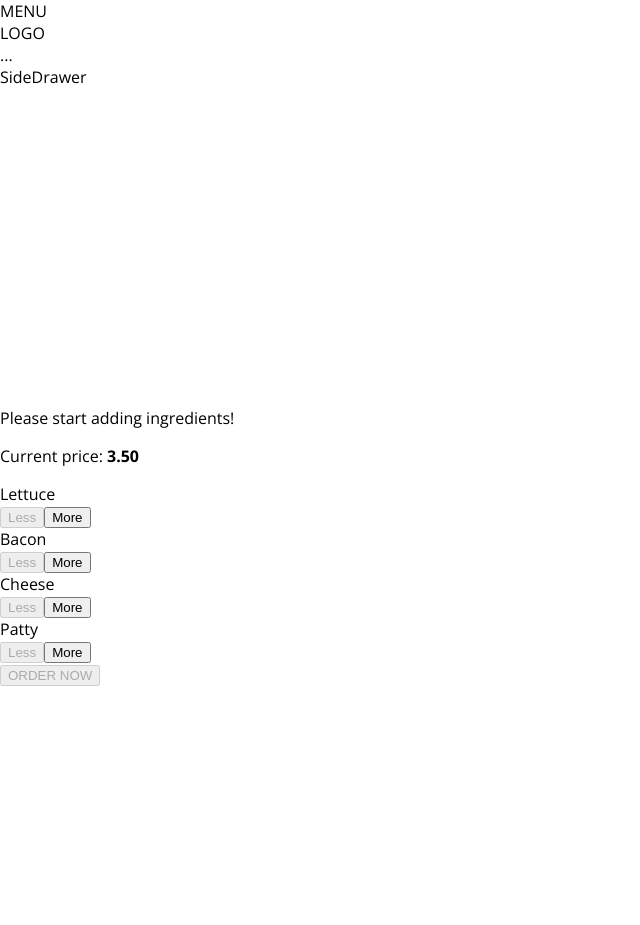
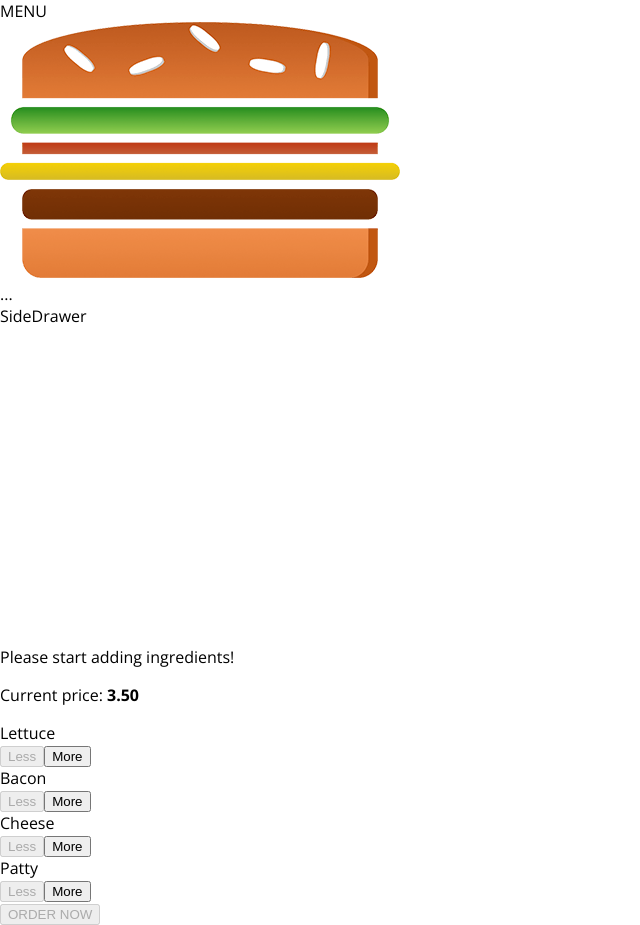
Before and after one commit to makomweb/notes-react-course, a React app: page / in a window 1280 px wide. Shown: the whole page, without its empty margins (0-640 px from the left). Before the commit the page ends 800 px from the top, so only its background shows below. Built offline with nearby package versions, Linux system fonts and the light colour scheme.

Commit message:
use logo in the toolbar

```diff
--- a/src/components/Navigation/Toolbar/Toolbar.jsx
+++ b/src/components/Navigation/Toolbar/Toolbar.jsx
@@ -1,14 +1,13 @@
 import React from 'react';
 import styles from './Toolbar.css';
+import Logo from '../../Logo/Logo';
 
 const toolbar = (props) => (
     <header className={styles.Toolbar}>
         <div>
             MENU
         </div>
-        <div>
-            LOGO
-        </div>
+        <Logo />
         <nav>
             ...
         </nav>
```
